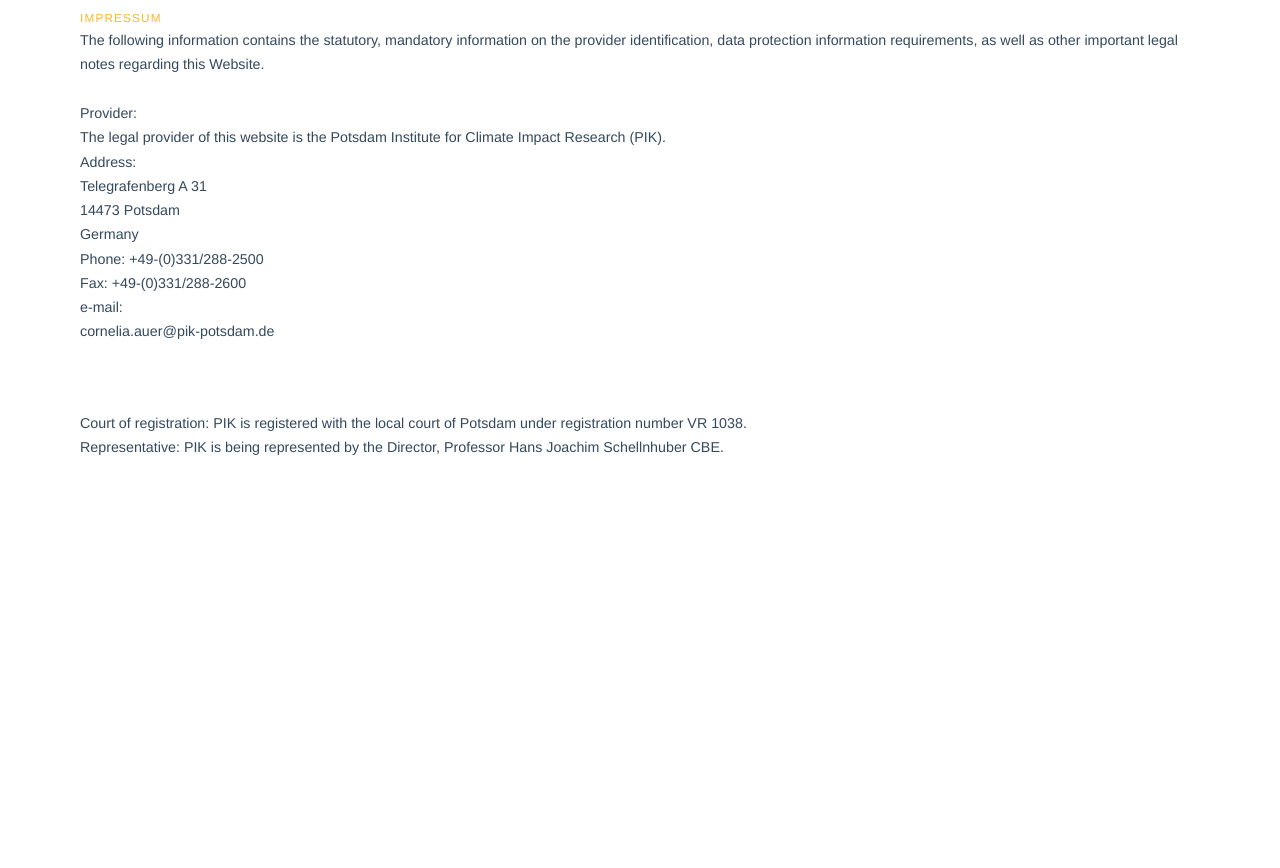
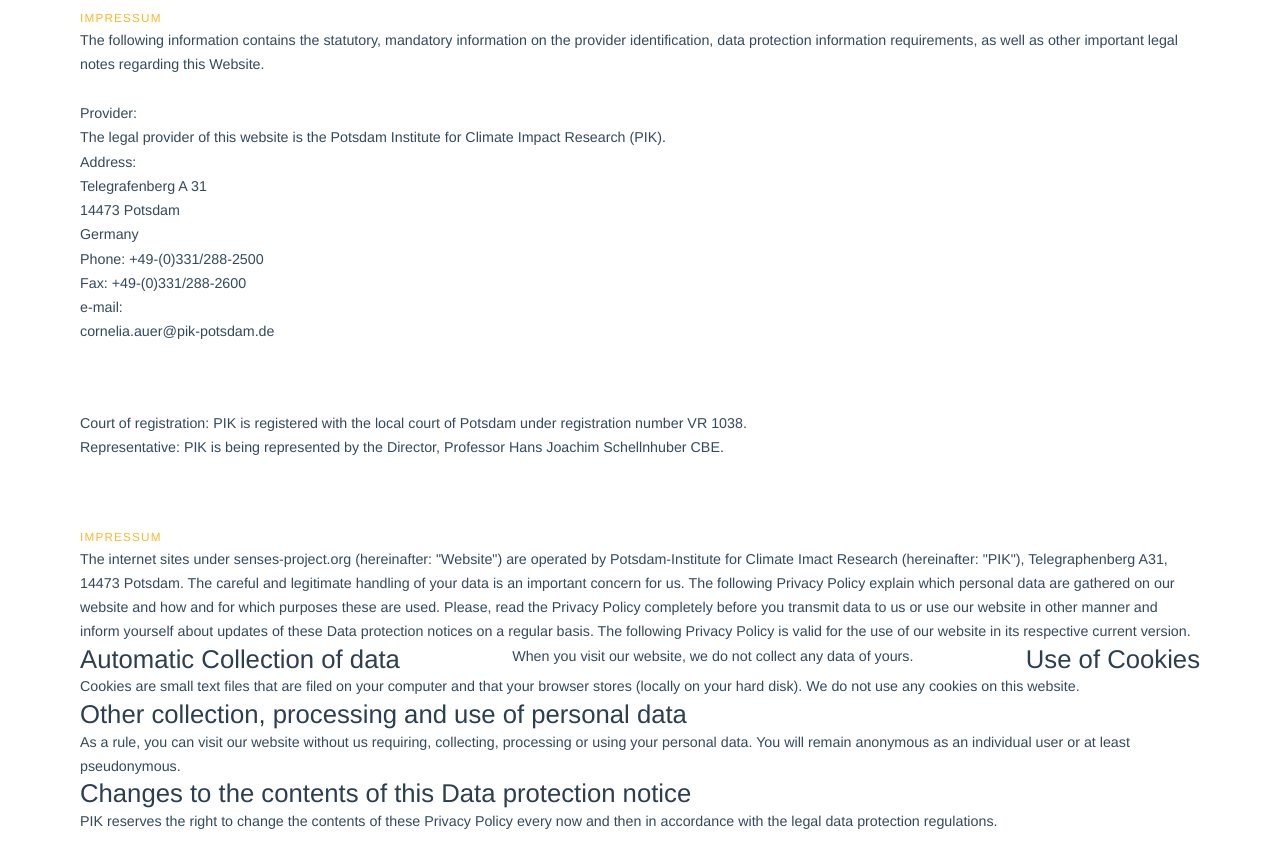
Before and after one commit to SensesProject/project-website-jekyll, a Jekyll site: the page built from index.html, in a window 1280 px wide and 900 px high, scrolled down 5451 px. Shown: the top 868 px of the window. Built offline with Jekyll 4.4.1, drawn with Linux system fonts in a browser that asks for light colours; before the commit the page ends 5978 px from its top, so only the background shows below that.

Commit message:
Update footer.html

```diff
--- a/_includes/footer.html
+++ b/_includes/footer.html
@@ -51,4 +51,17 @@
     Court of registration: PIK is registered with the local court of Potsdam under registration number VR 1038.<br/>
     Representative: PIK is being represented by the Director, Professor Hans Joachim Schellnhuber CBE.
   </div>
+  <div class="wrapper">
+     <span class="caption">Impressum</span>
+     The internet sites under senses-project.org (hereinafter: "Website") are operated by Potsdam-Institute for Climate Imact Research (hereinafter: "PIK"), Telegraphenberg A31, 14473 Potsdam. The careful and legitimate handling of your data is an important concern for us. The following Privacy Policy explain which personal data are gathered on our website and how and for which purposes these are used.
+     Please, read the Privacy Policy completely before you transmit data to us or use our website in other manner and inform yourself about updates of these Data protection notices on a regular basis. The  following Privacy Policy is valid for the use of our website in its respective current version.<br/>
+     <h4> Automatic Collection of data</h4>
+     When you visit our website, we do not collect any data of yours. <br/>
+     <h4> Use of Cookies</h4>
+     Cookies are small text files that are filed on your computer and that your browser stores (locally on your hard disk). We do not use any cookies on this website.<br/>
+     <h4> Other collection, processing and use of personal data</h4>
+     As a rule, you can visit our website without us requiring, collecting, processing or using your personal data. You will remain anonymous as an individual user or at least pseudonymous.<br/>
+     <h4> Changes to the contents of this Data protection notice</h4>
+     PIK reserves the right to change the contents of these Privacy Policy every now and then in accordance with the legal data protection regulations.<br/>
+  </div>
 </footer>
```
